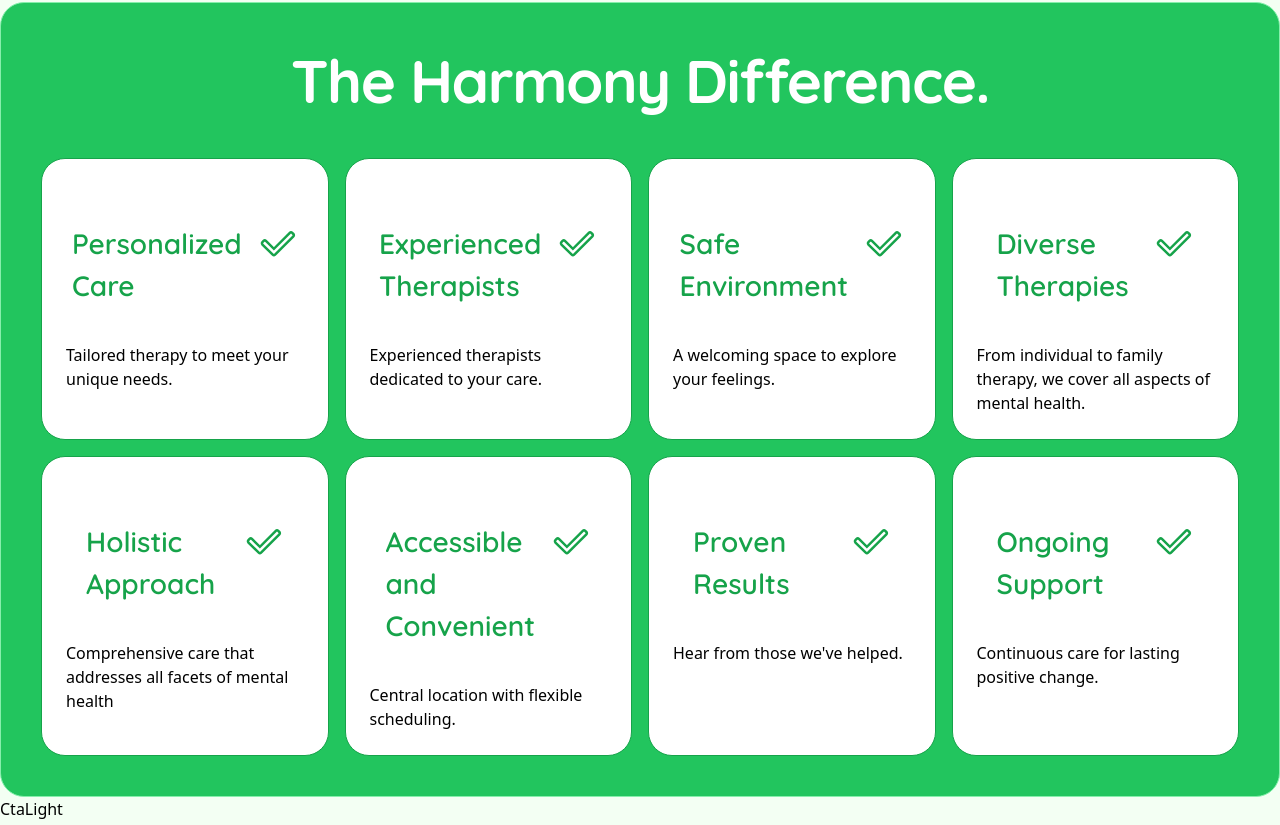
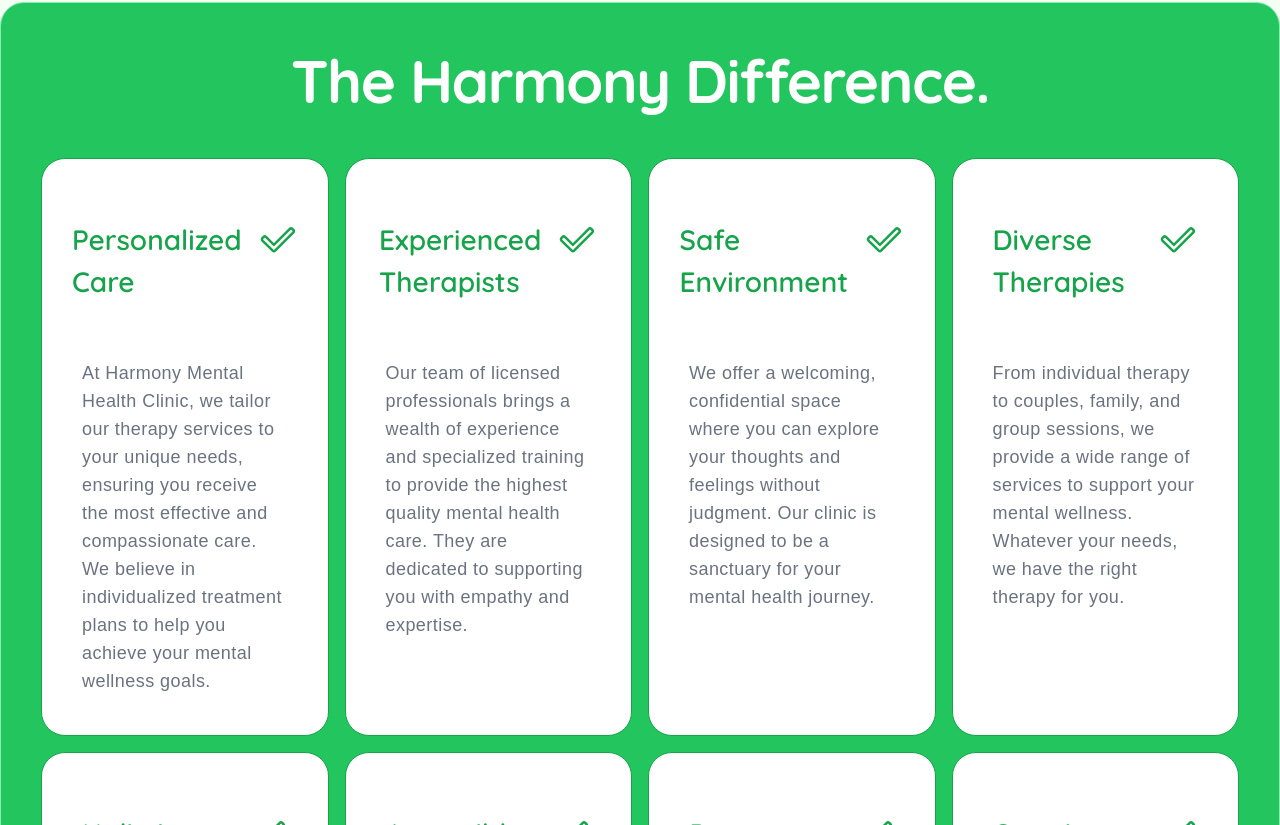
Before and after one commit to Quincy-Fer/Harmony-Therapy-Website, a React (Vite) app: page / in a window 1280 px wide. Shown: the part 2855-3680 px from the top of the page. Built offline with nearby package versions, Linux system fonts and the light colour scheme.

Commit message:
Change Benefit descriptions, style description p tag

```diff
--- a/src/Components/BenefitCard.jsx
+++ b/src/Components/BenefitCard.jsx
@@ -1,7 +1,7 @@
 const BenefitCard = ({ title, description }) => {
   return (
     <div className="flex flex-col gap-4
-     bg-white border border-green-600 rounded-3xl p-6 ">
+     bg-white border border-green-600 rounded-3xl p-5 ">
       <div className="flex flex-row justify-center gap-4 p-5 ">
         <h4 className="text-green-600 self-center font-quicksand font-semibold text-[28px] mt-5 ">{title} </h4>
         <div className="w-10 h-10 shrink-0 ">
@@ -21,7 +21,8 @@ const BenefitCard = ({ title, description }) => {
           </svg>
         </div>
       </div>
-      <p>{description} </p>
+      <p className="font-nunito  text-lg text-gray-500 tracking-wide
+           p-5 text-balance">{description} </p>
     </div>
   );
 };
--- a/src/constants/index.js
+++ b/src/constants/index.js
@@ -71,51 +71,57 @@ export const BENEFITS = [
     key: 1,
     icon: checkmark,
     title: "Personalized Care",
-    description: "Tailored therapy to meet your unique needs.",
+    description:
+      "At Harmony Mental Health Clinic, we tailor our therapy services to your unique needs, ensuring you receive the most effective and compassionate care. We believe in individualized treatment plans to help you achieve your mental wellness goals.",
   },
   {
     key: 2,
     icon: checkmark,
     title: "Experienced Therapists",
-    description: "Experienced therapists dedicated to your care.",
+    description:
+      "Our team of licensed professionals brings a wealth of experience and specialized training to provide the highest quality mental health care. They are dedicated to supporting you with empathy and expertise.",
   },
   {
     key: 3,
     icon: checkmark,
     title: "Safe Environment",
-    description: "A welcoming space to explore your feelings.",
+    description:
+      "We offer a welcoming, confidential space where you can explore your thoughts and feelings without judgment. Our clinic is designed to be a sanctuary for your mental health journey.",
   },
   {
     key: 4,
     icon: checkmark,
     title: "Diverse Therapies",
     description:
-      "From individual to family therapy, we cover all aspects of mental health.",
+      "From individual therapy to couples, family, and group sessions, we provide a wide range of services to support your mental wellness. Whatever your needs, we have the right therapy for you.",
   },
   {
     key: 5,
     icon: checkmark,
     title: "Holistic Approach",
     description:
-      "Comprehensive care that addresses all facets of mental health",
+      "We believe in treating the whole person, incorporating various therapeutic techniques to promote overall well-being. Our holistic methods address all aspects of your mental health.",
   },
   {
     key: 6,
     icon: checkmark,
-    title: "Accessible and Convenient",
-    description: "Central location with flexible scheduling.",
+    title: "Accessible & Convenient",
+    description:
+      "Located in a central area with flexible scheduling options, we make it easy for you to prioritize your mental health. We aim to remove barriers to accessing the care you need.",
   },
 
   {
     key: 7,
     icon: checkmark,
     title: "Proven Results",
-    description: "Hear from those we've helped.",
+    description:
+      "Our clients’ success stories and testimonials reflect our commitment to helping you achieve lasting positive change. We take pride in the transformative impact of our therapies.",
   },
   {
     key: 8,
     icon: checkmark,
     title: "Ongoing Support",
-    description: "Continuous care for lasting positive change.",
+    description:
+      "We are dedicated to providing continuous support, helping you develop the skills and resilience needed for a healthier, happier life. Our care doesn’t end when you leave our office.",
   },
 ];
```
